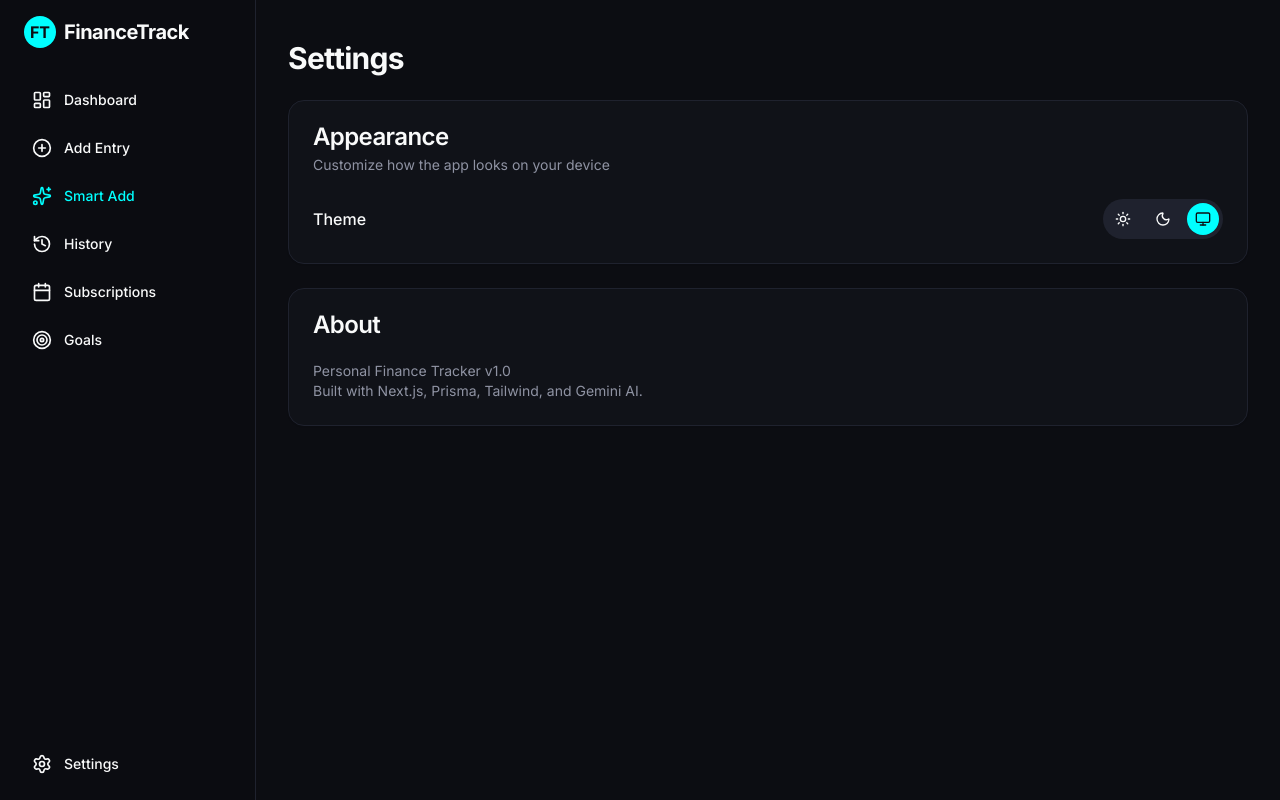
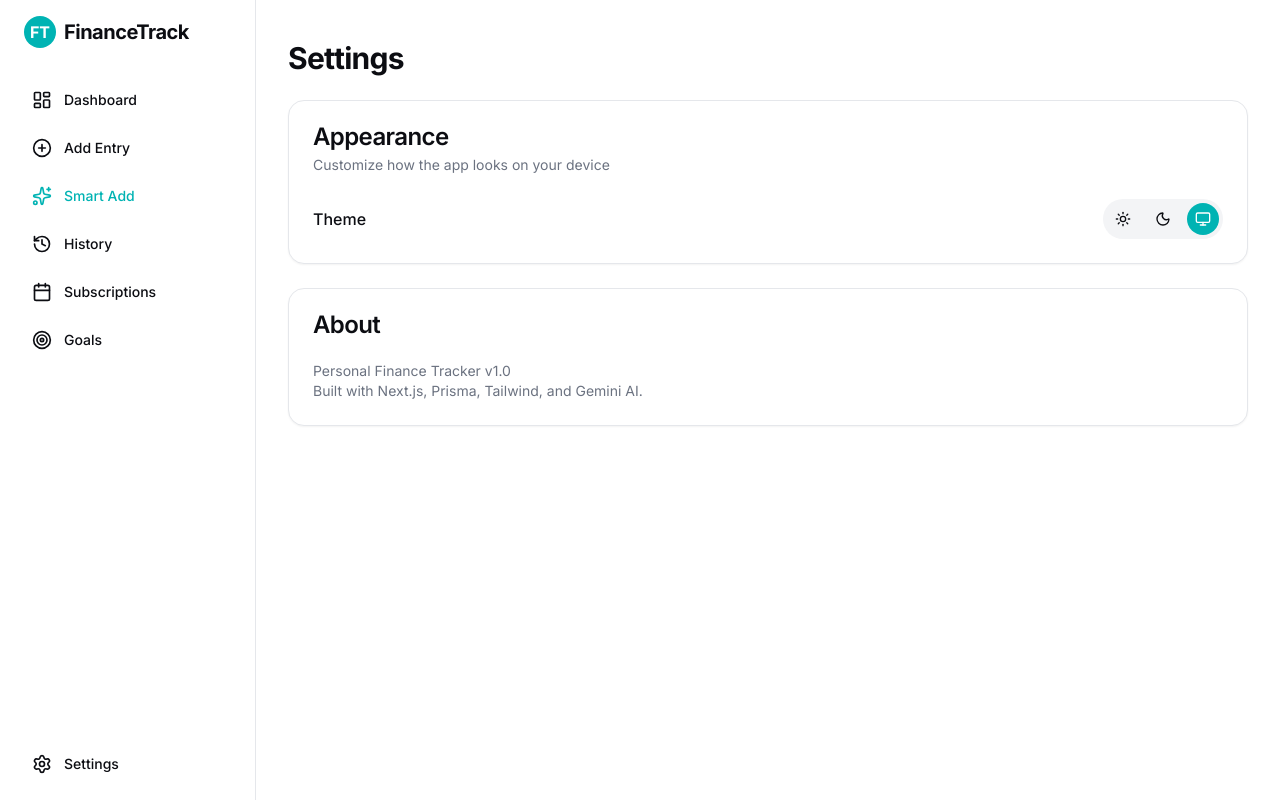
Before and after one commit to rosh9898/finance-tracker, a Next.js app: page /settings in a window 1280 px wide. Built offline with nearby package versions, Linux system fonts and the light colour scheme.

Commit message:
Fix Light Mode and Dark Mode switching

```diff
--- a/app/globals.css
+++ b/app/globals.css
@@ -4,64 +4,65 @@
 
 @layer base {
   :root {
-    /* Cyber Glass Theme - Dark Mode Default */
+    /* Light Mode */
+    --background: 0 0% 100%;
+    --foreground: 228 20% 6%;
 
-    /* Background: Deepest Navy/Black */
+    --card: 0 0% 100%;
+    --card-foreground: 228 20% 6%;
+
+    --popover: 0 0% 100%;
+    --popover-foreground: 228 20% 6%;
+
+    --primary: 180 100% 35%;
+    /* Darker current for visibility on white */
+    --primary-foreground: 0 0% 100%;
+
+    --secondary: 270 100% 60%;
+    --secondary-foreground: 0 0% 100%;
+
+    --muted: 220 14.3% 95.9%;
+    --muted-foreground: 220 8.9% 46.1%;
+
+    --accent: 220 14.3% 95.9%;
+    --accent-foreground: 220.9 39.3% 11%;
+
+    --destructive: 0 84.2% 60.2%;
+    --destructive-foreground: 210 20% 98%;
+
+    --border: 220 13% 91%;
+    --input: 220 13% 91%;
+    --ring: 180 100% 35%;
+
+    --radius: 1rem;
+  }
+
+  .dark {
+    /* Cyber Glass Theme - Dark Mode */
     --background: 228 20% 6%;
-    /* Foreground: White/Cyan Tint */
     --foreground: 180 10% 98%;
 
-    /* Card: Transparent Black */
     --card: 228 20% 8%;
     --card-foreground: 180 10% 98%;
 
     --popover: 228 20% 8%;
     --popover-foreground: 180 10% 98%;
 
-    /* Primary: Neon Cyan */
     --primary: 180 100% 50%;
     --primary-foreground: 228 20% 6%;
 
-    /* Secondary: Neon Purple */
     --secondary: 270 100% 60%;
     --secondary-foreground: 180 10% 98%;
 
-    /* Muted: Dark Blue-Grey */
     --muted: 228 20% 15%;
     --muted-foreground: 228 10% 60%;
 
-    /* Accent: Cyan Tint */
     --accent: 180 100% 50%;
     --accent-foreground: 228 20% 6%;
 
     --destructive: 0 100% 60%;
     --destructive-foreground: 210 40% 98%;
 
-    --border: 228 20% 15%;
-    --input: 228 20% 15%;
-    --ring: 180 100% 50%;
-
-    --radius: 1rem;
-  }
-
-  .dark {
-    /* Same as root because this design is inherently dark mode */
-    --background: 228 20% 6%;
-    --foreground: 180 10% 98%;
-    --card: 228 20% 8%;
-    --card-foreground: 180 10% 98%;
-    --popover: 228 20% 8%;
-    --popover-foreground: 180 10% 98%;
-    --primary: 180 100% 50%;
-    --primary-foreground: 228 20% 6%;
-    --secondary: 270 100% 60%;
-    --secondary-foreground: 180 10% 98%;
-    --muted: 228 20% 15%;
-    --muted-foreground: 228 10% 60%;
-    --accent: 180 100% 50%;
-    --accent-foreground: 228 20% 6%;
-    --destructive: 0 100% 60%;
-    --destructive-foreground: 210 40% 98%;
     --border: 228 20% 15%;
     --input: 228 20% 15%;
     --ring: 180 100% 50%;
@@ -75,7 +76,10 @@
 
   body {
     @apply bg-background text-foreground antialiased;
-    /* Ambient Glow Background */
+  }
+
+  .dark body {
+    /* Ambient Glow Background ONLY for Dark Mode */
     background:
       radial-gradient(circle at 0% 0%, hsl(270 100% 60% / 0.15) 0%, transparent 50%),
       radial-gradient(circle at 100% 0%, hsl(180 100% 50% / 0.1) 0%, transparent 50%),
```
